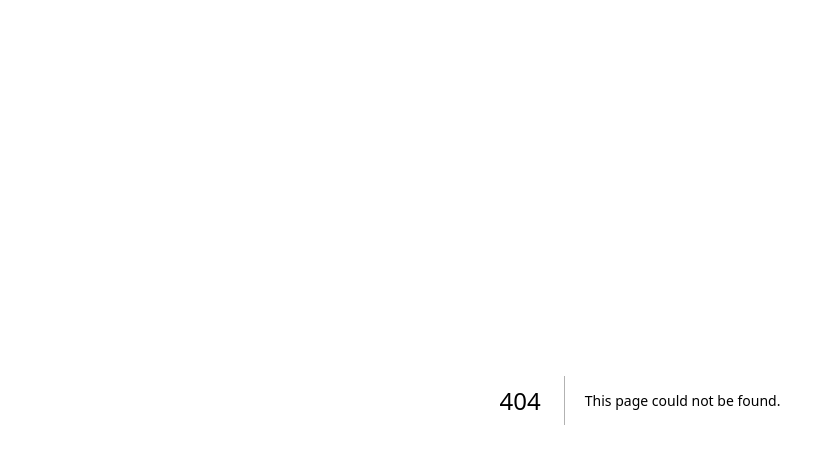
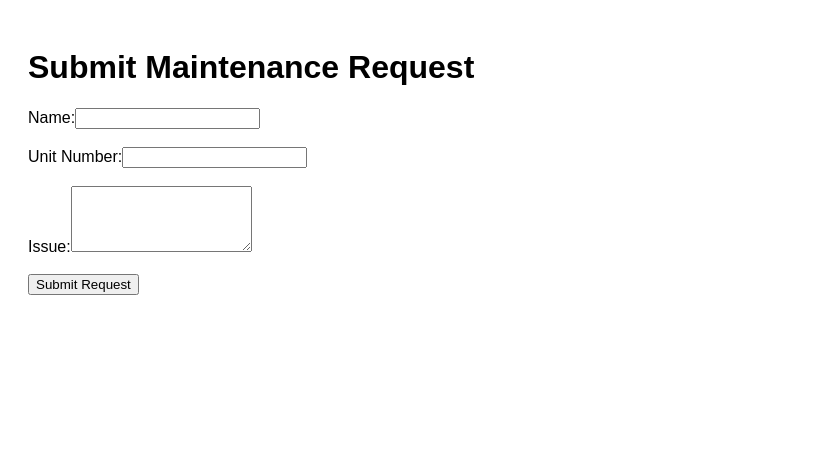
Before and after one commit to johnny23555/strata-manager-final, a Next.js app: page /maintenance in a window 1280 px wide. Before the commit this address had no page. Shown: the top 464 px of the page, without its empty margins (0-815 px from the left). Built offline with nearby package versions, Linux system fonts and the light colour scheme.

Commit message:
Add maintenance request page

```diff
--- /dev/null
+++ b/pages/maintenance.js
@@ -0,0 +1,54 @@
+import { useState } from "react";
+
+export default function MaintenancePage() {
+  const [status, setStatus] = useState("");
+
+  const handleSubmit = async (e) => {
+    e.preventDefault();
+    const data = {
+      name: e.target.name.value,
+      unit: e.target.unit.value,
+      issue: e.target.issue.value,
+    };
+
+    const res = await fetch("/api/maintenance", {
+      method: "POST",
+      headers: {
+        "Content-Type": "application/json",
+      },
+      body: JSON.stringify(data),
+    });
+
+    if (res.status === 200) {
+      setStatus("✅ Request submitted successfully!");
+      // 模拟重定向效果（你可以解释为“302 跳转模拟”）
+      setTimeout(() => {
+        window.location.href = "/";
+      }, 2000);
+    } else {
+      setStatus("❌ Something went wrong. Please try again.");
+    }
+  };
+
+  return (
+    <div style={{ padding: "20px", fontFamily: "sans-serif" }}>
+      <h1>Submit Maintenance Request</h1>
+      <form onSubmit={handleSubmit}>
+        <label>
+          Name:
+          <input type="text" name="name" required />
+        </label><br /><br />
+        <label>
+          Unit Number:
+          <input type="text" name="unit" required />
+        </label><br /><br />
+        <label>
+          Issue:
+          <textarea name="issue" rows="4" required />
+        </label><br /><br />
+        <button type="submit">Submit Request</button>
+      </form>
+      <p>{status}</p>
+    </div>
+  );
+}
```
